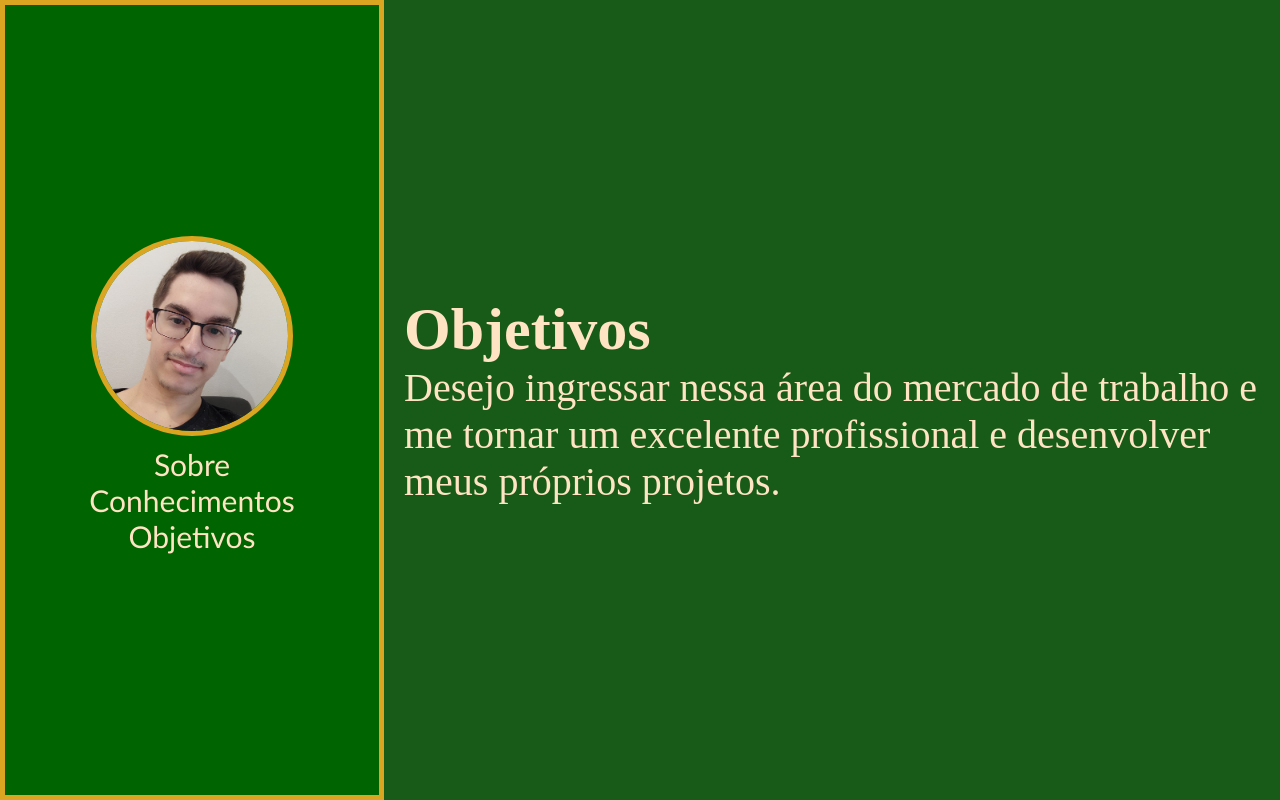
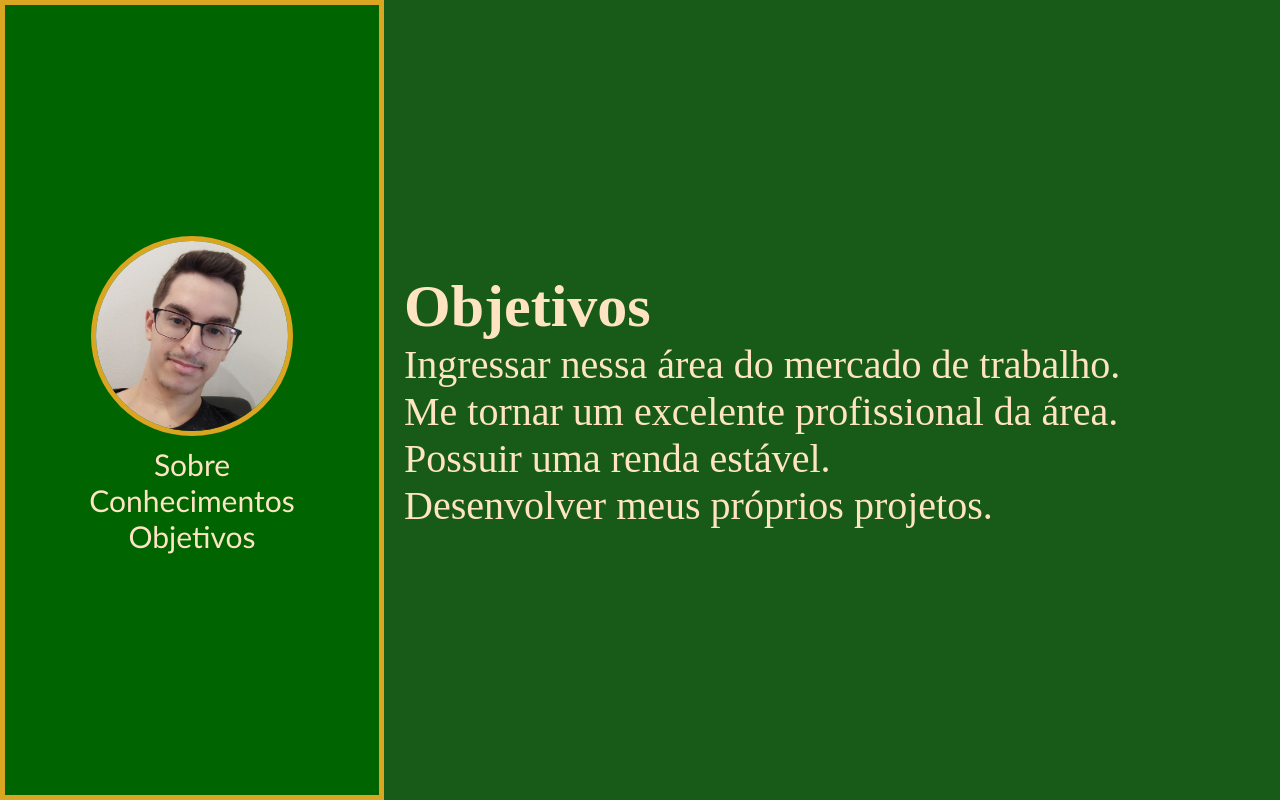
Before and after one commit to gabrielcapiotti/Trabalho-Final2, a plain HTML site: page objetivos.html in a window 1280 px wide. Drawn offline with Linux system fonts and the light colour scheme.

Commit message:
primeiro acerto de contas

```diff
--- a/objetivos.html
+++ b/objetivos.html
@@ -23,8 +23,10 @@
     <section class="right">
         <ol>
             <h1>Objetivos</h1>
-            <ul>Desejo ingressar nessa área do mercado de trabalho e me tornar um excelente profissional e desenvolver meus próprios projetos.</ul>
-
+            <ul>Ingressar nessa área do mercado de trabalho.</ul>
+            <ul>Me tornar um excelente profissional da área.</ul>
+            <ul>Possuir uma renda estável.</ul>
+            <ul>Desenvolver meus próprios projetos.</ul>
         </ol>
 
 
```
Also changed, not shown: index.html (+2 -2 lines).
